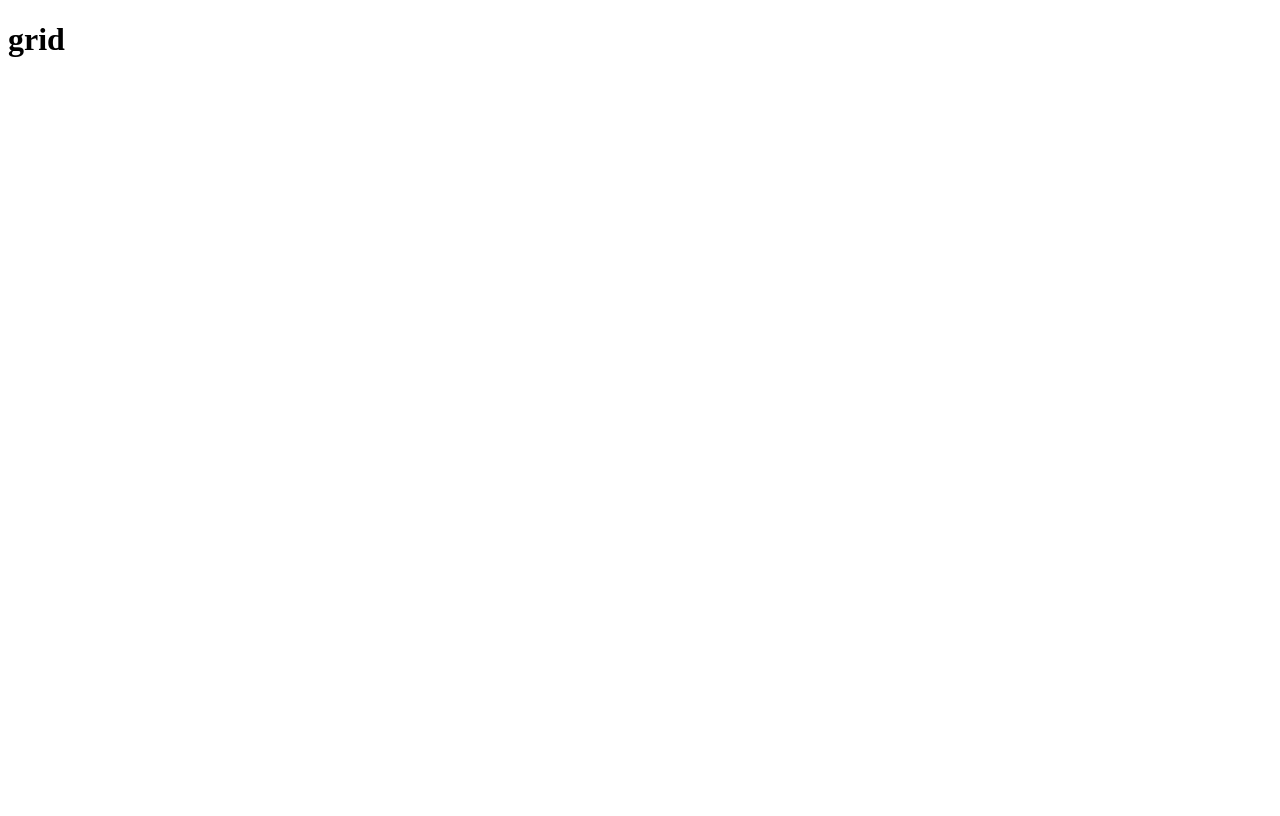
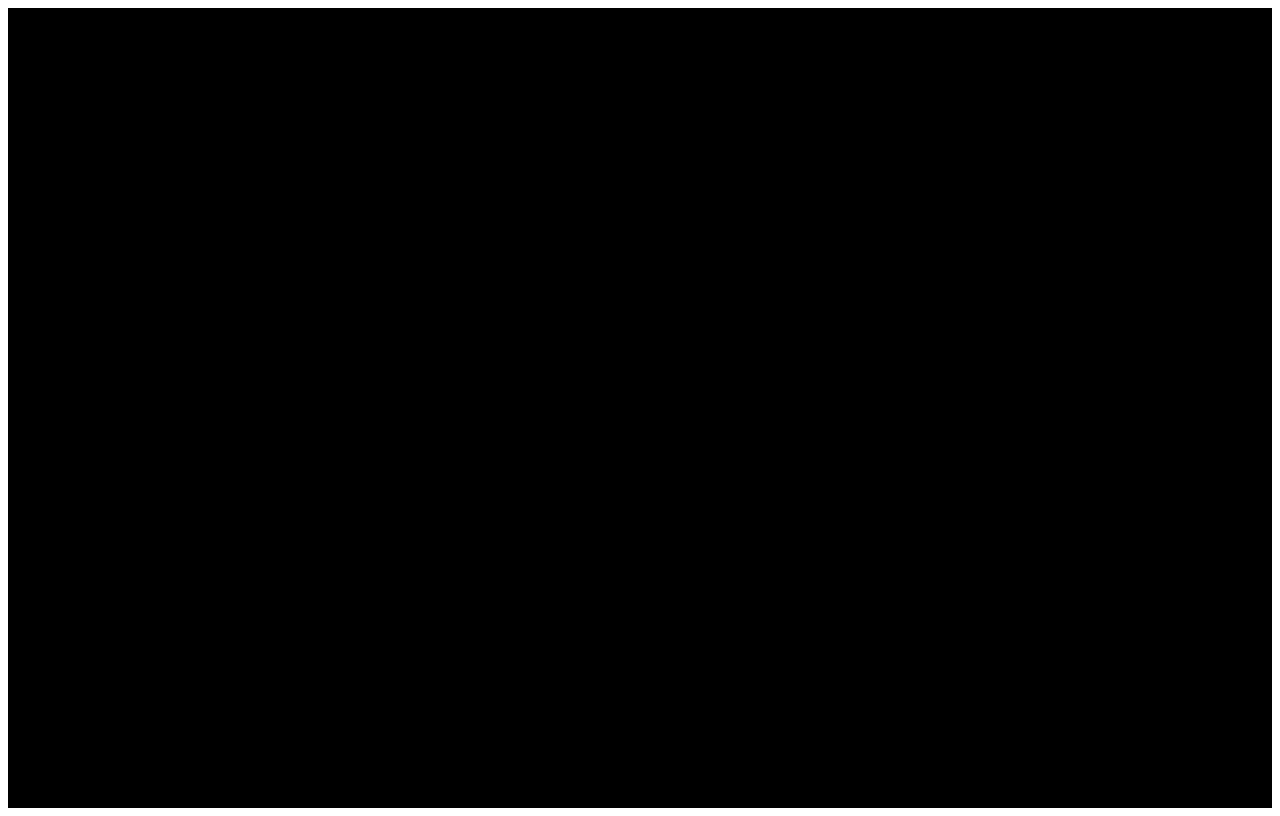
Before and after one commit to FranciscoFrontEndDeveloper/BaseApparelcomingsoonpage, an Angular app: page / in a window 1280 px wide. Built offline with nearby package versions, Linux system fonts and the light colour scheme.

Commit message:
main component added

```diff
--- a/src/app/app.component.html
+++ b/src/app/app.component.html
@@ -1 +1 @@
-<h1>grid</h1>
+<app-main></app-main>
--- a/src/app/app.component.sass
+++ b/src/app/app.component.sass
@@ -0,0 +1,6 @@
+.containerMain
+ width: 100%
+ height: 100vh
+ display: grid
+ grid-template-columns: 1fr
+ grid-template-rows: 1fr auto
--- a/src/app/app.module.ts
+++ b/src/app/app.module.ts
@@ -3,10 +3,12 @@ import { BrowserModule } from '@angular/platform-browser';
 
 import { AppRoutingModule } from './app-routing.module';
 import { AppComponent } from './app.component';
+import { MainComponent } from './components/main/main.component';
 
 @NgModule({
   declarations: [
-    AppComponent
+    AppComponent,
+    MainComponent
   ],
   imports: [
     BrowserModule,
--- /dev/null
+++ b/src/app/components/main/main.component.html
@@ -0,0 +1,3 @@
+<main class="containerMain">
+
+</main>
--- /dev/null
+++ b/src/app/components/main/main.component.sass
@@ -0,0 +1,7 @@
+.containerMain
+  width: 100%
+  height: 100vh
+  display: grid
+  grid-template-columns: 1fr
+  grid-template-rows: 1fr auto
+  background: #000
```
Also changed, not shown: src/app/components/main/main.component.ts (added, +10 -0 lines), 1 other file (tests, documents, lock files or other folders).
